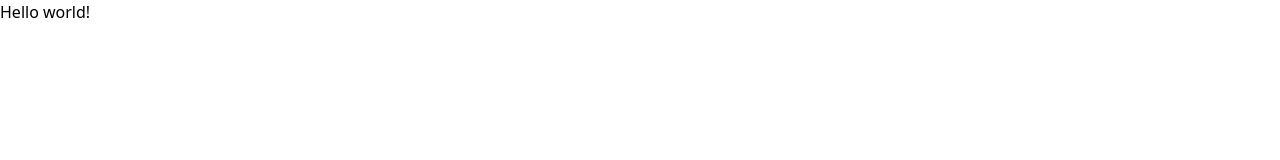
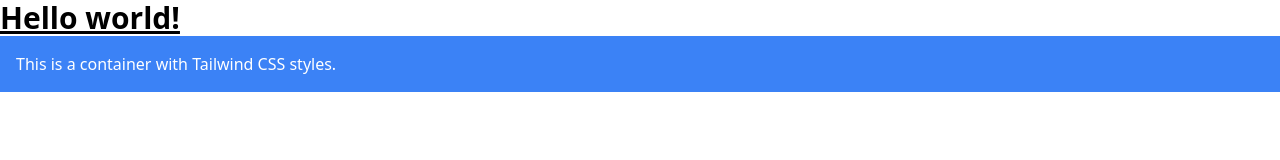
Before and after one commit to abssujan/news-portal, a website: page index.html in a window 1280 px wide. Drawn offline with Linux system fonts and the light colour scheme.

Commit message:
fixed path problem index file

```diff
--- a/index.html
+++ b/index.html
@@ -9,6 +9,10 @@
   <h1 class="text-3xl font-bold underline">
     Hello world!
   </h1>
+  <div class="bg-blue-500 text-white p-4">
+    This is a container with Tailwind CSS styles.
+  </div>
+
   <script src="./js/app.js"></script>
 </body>
 </html>
--- a/tailwind.config.js
+++ b/tailwind.config.js
@@ -1,8 +1,8 @@
 /** @type {import('tailwindcss').Config} */
 module.exports = {
-  content: ["./src/**/*.{html,js}"],
+  content: ["./**/*.html", "./js/app.js"],
   theme: {
     extend: {},
   },
   plugins: [],
-}
+};
```
Also changed, not shown: src/output.css.
